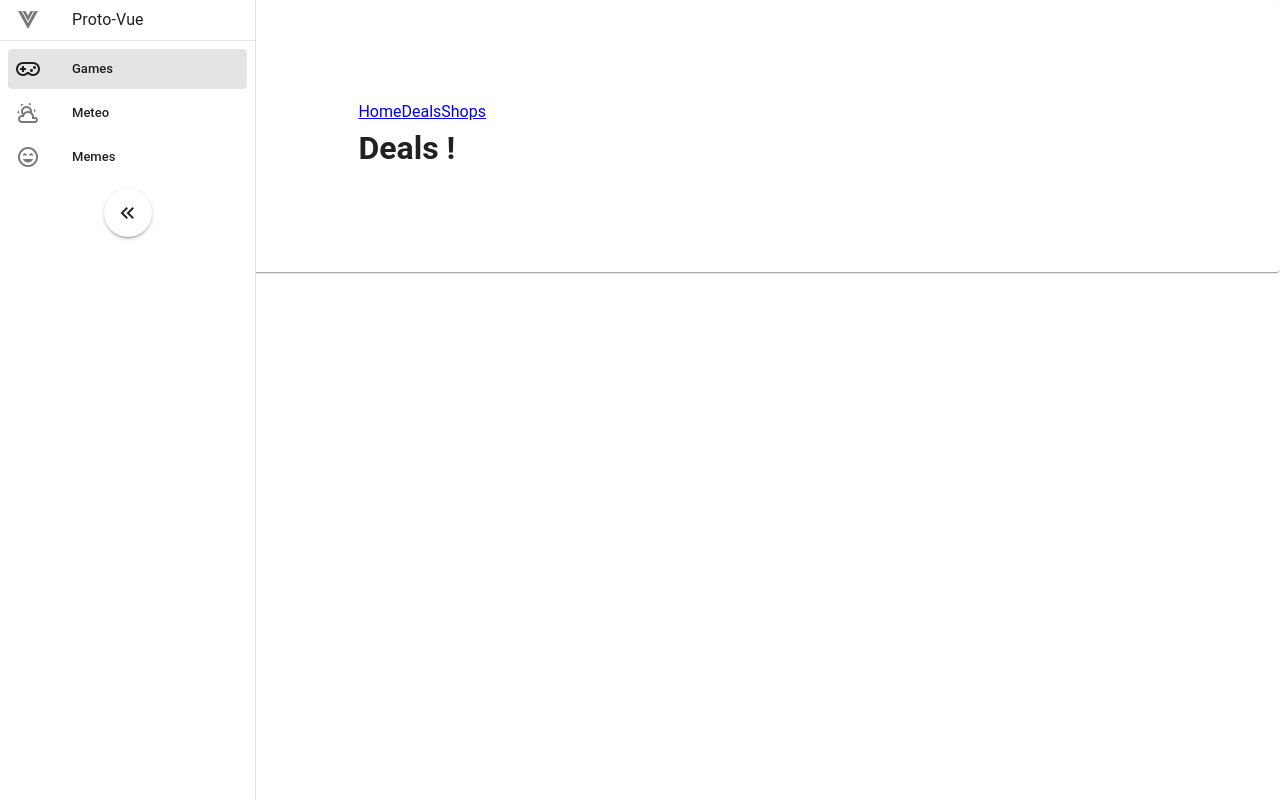
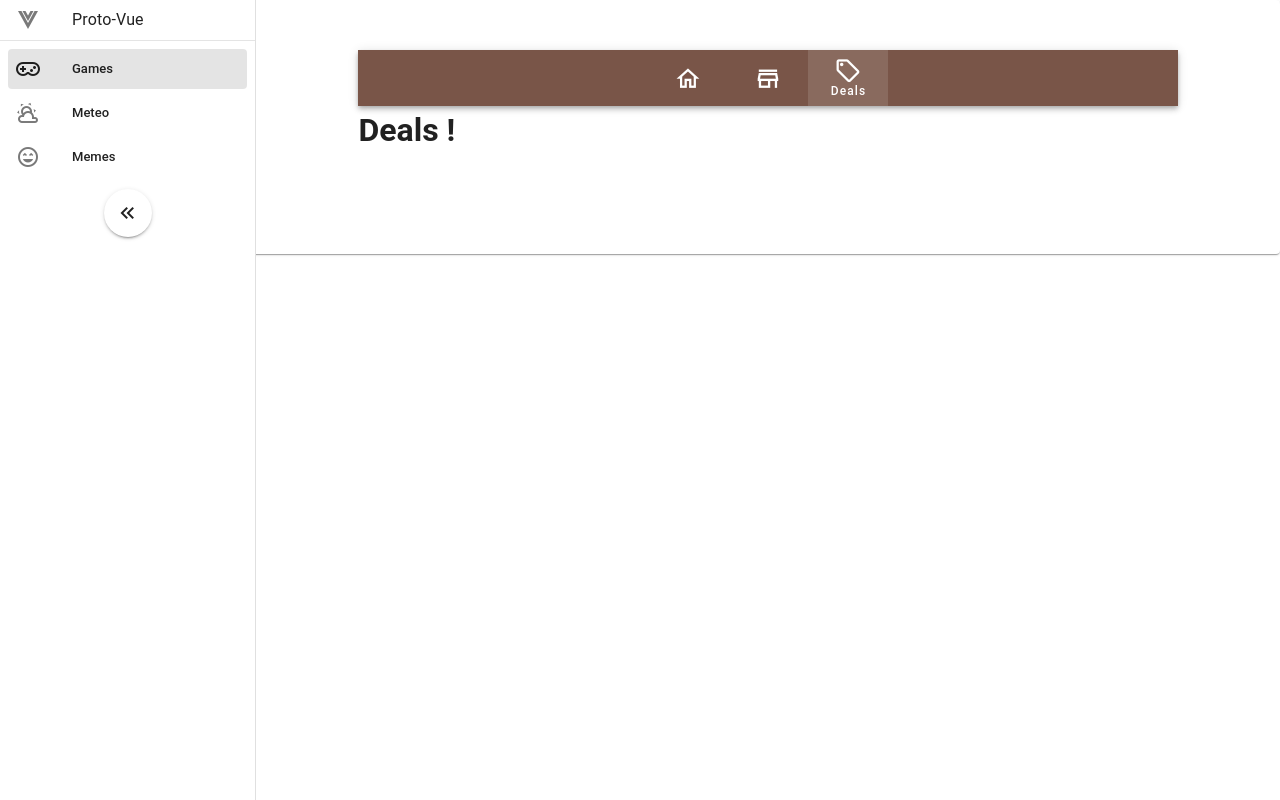
Before and after one commit to ThibaultNG/proto-vue, a Vue app: page /games/deals in a window 1280 px wide. Built offline with nearby package versions, Linux system fonts and the light colour scheme.

Commit message:
Nav bar in GameVue

```diff
--- a/src/App.vue
+++ b/src/App.vue
@@ -51,7 +51,7 @@ const navDrawerPinned = ref(false);
 .main-container {
     padding-left: 10%; /* Add padding of 5% on all sides */
     padding-right: 10%;
-    padding-top: 100px;
+    padding-top: 50px;
     padding-bottom: 100px;
     box-sizing: border-box;
 }
--- a/src/modules/games/Games.vue
+++ b/src/modules/games/Games.vue
@@ -1,10 +1,44 @@
-<script setup lang="ts"></script>
+<script setup lang="ts">import { computed, ref } from 'vue';
+
+	const chosen = ref(0);
+	const color = computed(()=>{
+        switch (chosen.value) {
+          case 0: return 'blue-grey'
+          case 1: return 'teal'
+          case 2: return 'brown'
+          case 3: return 'indigo'
+          default: return 'blue-grey'
+        }
+	});
+
+</script>
 
 <template>
-	<RouterLink to="home">Home</RouterLink>
-	<RouterLink to="deals">Deals</RouterLink>
-	<RouterLink to="shops">Shops</RouterLink>
-    <RouterView />
+	<v-layout class="overflow-visible" style="height: 56px;">
+		<h1 class="text-h3 font-weight-medium">Games</h1>
+
+		<v-bottom-navigation v-model="chosen" :bg-color="color" mode="shift">
+
+			<v-btn to="home">
+				<v-icon size="x-large">mdi-home-outline</v-icon>
+
+				<span>Home</span>
+			</v-btn>
+
+			<v-btn to="shops">
+				<v-icon size="x-large">mdi-store-outline</v-icon>
+
+				<span>Shops</span>
+			</v-btn>
+
+			<v-btn to="deals">
+				<v-icon size="x-large">mdi-tag-outline</v-icon>
+
+				<span>Deals</span>
+			</v-btn>
+		</v-bottom-navigation>
+	</v-layout>
+	<RouterView />
 </template>
 
 <style></style>
```
